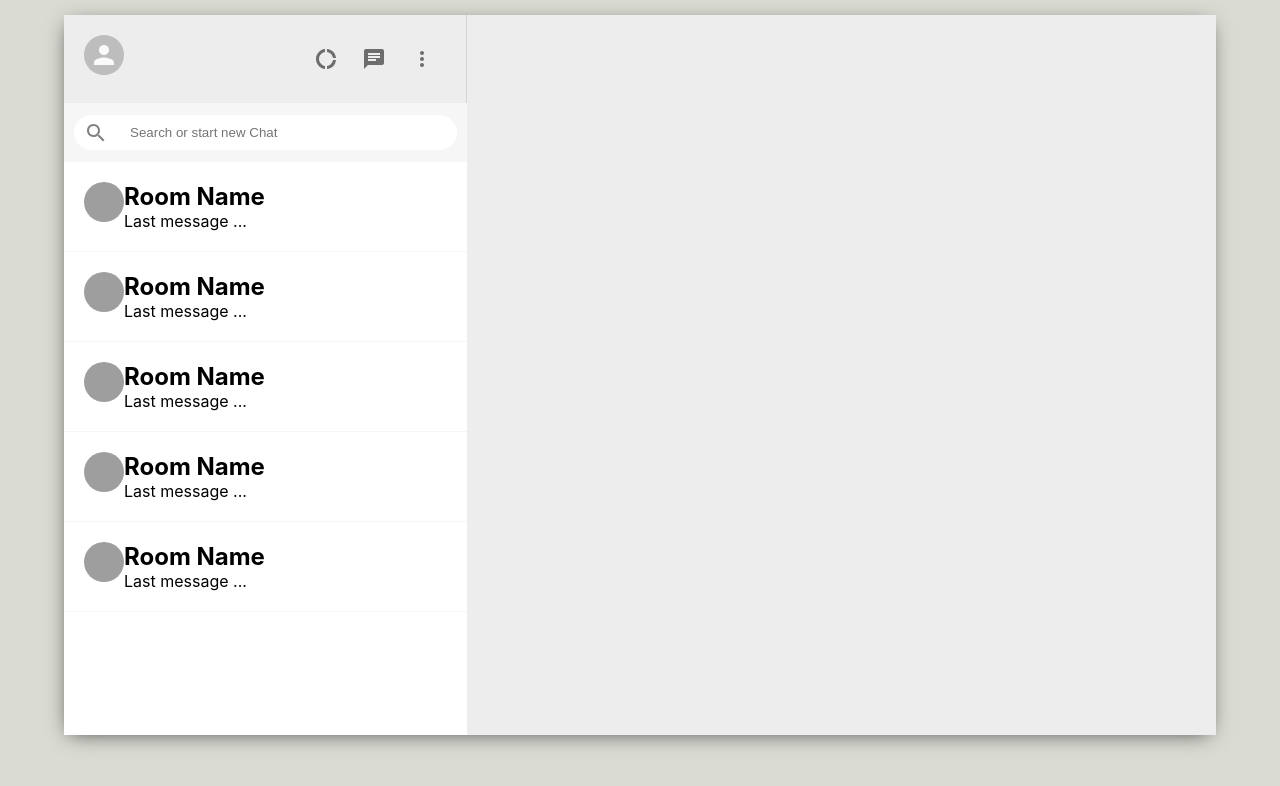
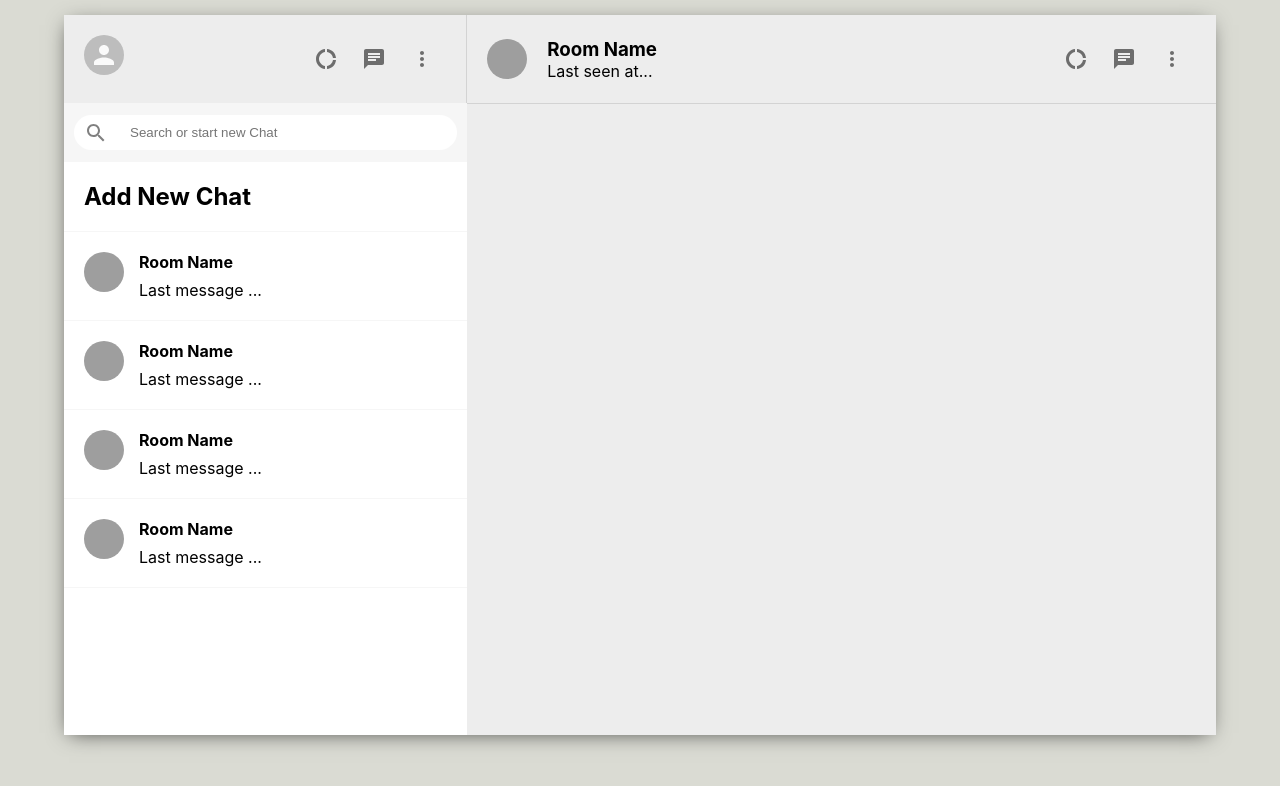
Before and after one commit to rockycsumb/coderchat, a React (Create React App) app in the folder coderchat-app/: page / in a window 1280 px wide. Shown: the top 786 px of the page. Built offline with nearby package versions, Linux system fonts and the light colour scheme; grey boxes are pictures that could not be loaded.

Commit message:
working on chat header

```diff
--- a/coderchat-app/src/App.js
+++ b/coderchat-app/src/App.js
@@ -1,6 +1,7 @@
 import React from 'react';
 import './App.css';
 import Sidebar from './Sidebar';
+import Chat from './Chat';
 
 function App() {
   return (
@@ -9,7 +10,7 @@
 	  <div className="app_body">
 	  	{/* SIDE BAR */}
 		  <Sidebar />
-		{/* CHAT */}
+		  <Chat />
 
 	  </div>
     </div>
--- /dev/null
+++ b/coderchat-app/src/Chat.css
@@ -0,0 +1,16 @@
+.chat {
+	flex: 0.65;
+
+}
+
+.chat_header {
+	padding: 20px;
+	display: flex;
+	align-items: center;
+	border-bottom: 1px solid lightgray;
+}
+
+.chat_headerInfo {
+	flex: 1;
+	padding-left: 20px;
+}
--- /dev/null
+++ b/coderchat-app/src/Chat.js
@@ -0,0 +1,50 @@
+import React, {useEffect, useState} from 'react';
+import { Avatar, IconButton } from '@material-ui/core';
+import DonutLargeIcon from '@material-ui/icons/DonutLarge';
+import ChatIcon from '@material-ui/icons/Chat';
+import MoreVertIcon from '@material-ui/icons/MoreVert';
+import './Chat.css';
+
+function Chat() {
+	const [seed, setSeed] = useState('');
+
+	useEffect(()=>{
+		setSeed(Math.floor(Math.random() * 5000));
+
+	},[])
+
+	return(
+		<div className="chat">
+			<div className="chat_header">
+				<Avatar src={`https://avatars.dicebear.com/api/human/${seed}.svg`}/>
+
+				<div className="chat_headerInfo">
+					<h3>Room Name</h3>
+					<p>Last seen at...</p>
+				</div>
+
+				<div className="chat_headerRight">
+					<IconButton>
+						<DonutLargeIcon />
+					</IconButton>
+					<IconButton>
+						<ChatIcon />
+					</IconButton>
+					<IconButton>
+						<MoreVertIcon />
+					</IconButton>
+				</div>
+			</div>
+
+			<div className="chat_body">
+
+			</div>
+
+			<div className="chat_footer">
+
+			</div>
+		</div>
+	)
+}
+
+export default Chat;
--- a/coderchat-app/src/Sidebar.js
+++ b/coderchat-app/src/Sidebar.js
@@ -33,7 +33,7 @@
 			</div>
 
 			<div className="sidebar_chats">
-				<SidebarChat />
+				<SidebarChat addNewChat />
 				<SidebarChat />
 				<SidebarChat />
 				<SidebarChat />
--- a/coderchat-app/src/SidebarChat.css
+++ b/coderchat-app/src/SidebarChat.css
@@ -8,3 +8,12 @@
 .sidebarChat:hover {
 	background-color: #ebebeb;
 }
+
+.sidebarChat_info > h2 {
+	font-size: 16px;
+	margin-bottom: 8px;
+}
+
+.sidebarChat_info {
+	margin-left: 15px;
+}
--- a/coderchat-app/src/SidebarChat.js
+++ b/coderchat-app/src/SidebarChat.js
@@ -3,7 +3,7 @@
 import './SidebarChat.css';
 
 
-function SidebarChat(){
+function SidebarChat({addNewChat}){
 	const [seed, setSeed] = useState('');
 
 	useEffect(()=>{
@@ -11,7 +11,17 @@
 
 	},[])
 
-	return(
+	const createChat = () => {
+
+		const roomName = prompt("Please enter a name for the chat");
+
+		if(roomName){
+			// db stuff
+		}
+
+	};
+
+	return !addNewChat ? (
 		<div className="sidebarChat">
 			<Avatar src={`https://avatars.dicebear.com/api/human/${seed}.svg`}/>
 			<div className="sidebarChat_info">
@@ -19,7 +29,12 @@
 				<p>Last message ...</p>
 			</div>
 		</div>
-	)
+	):(
+
+		<div onClick={createChat} className="sidebarChat">
+			<h2>Add New Chat</h2>
+		</div>
+	);
 }
 
 export default SidebarChat;
```
